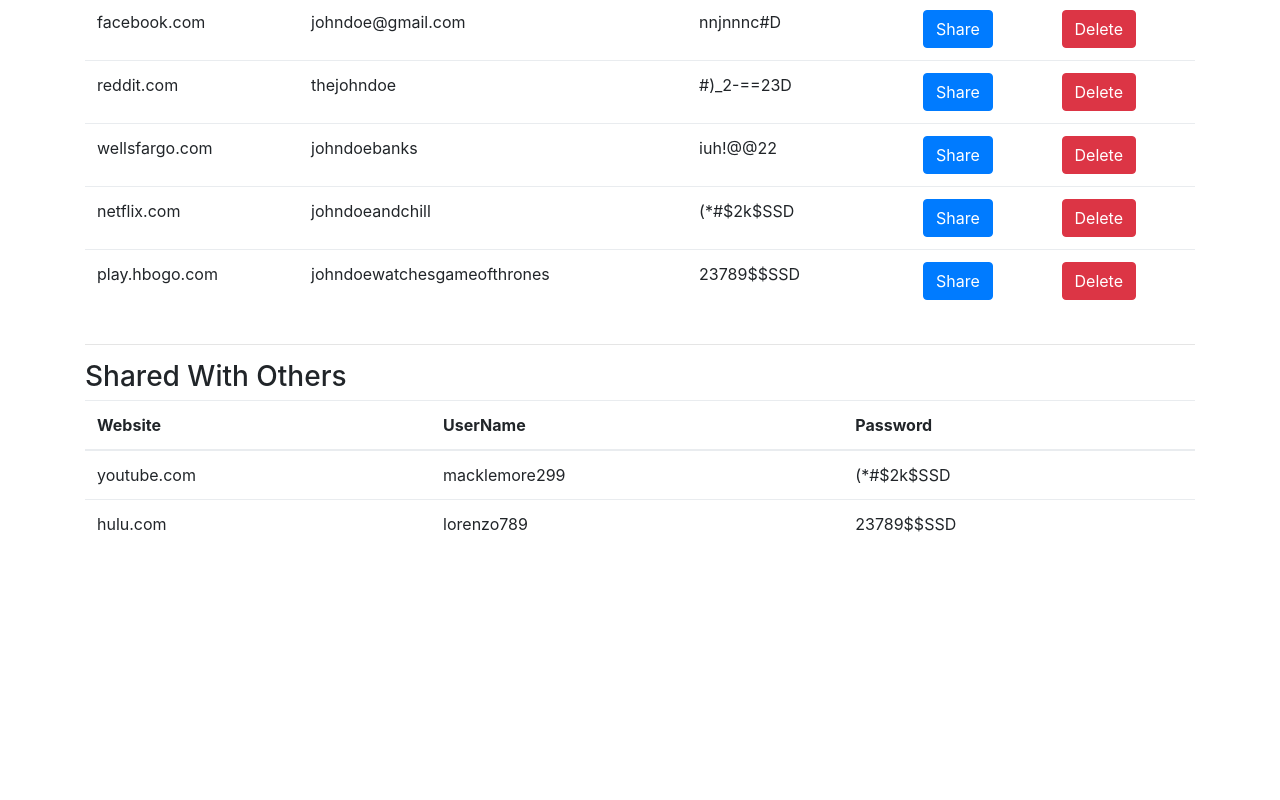
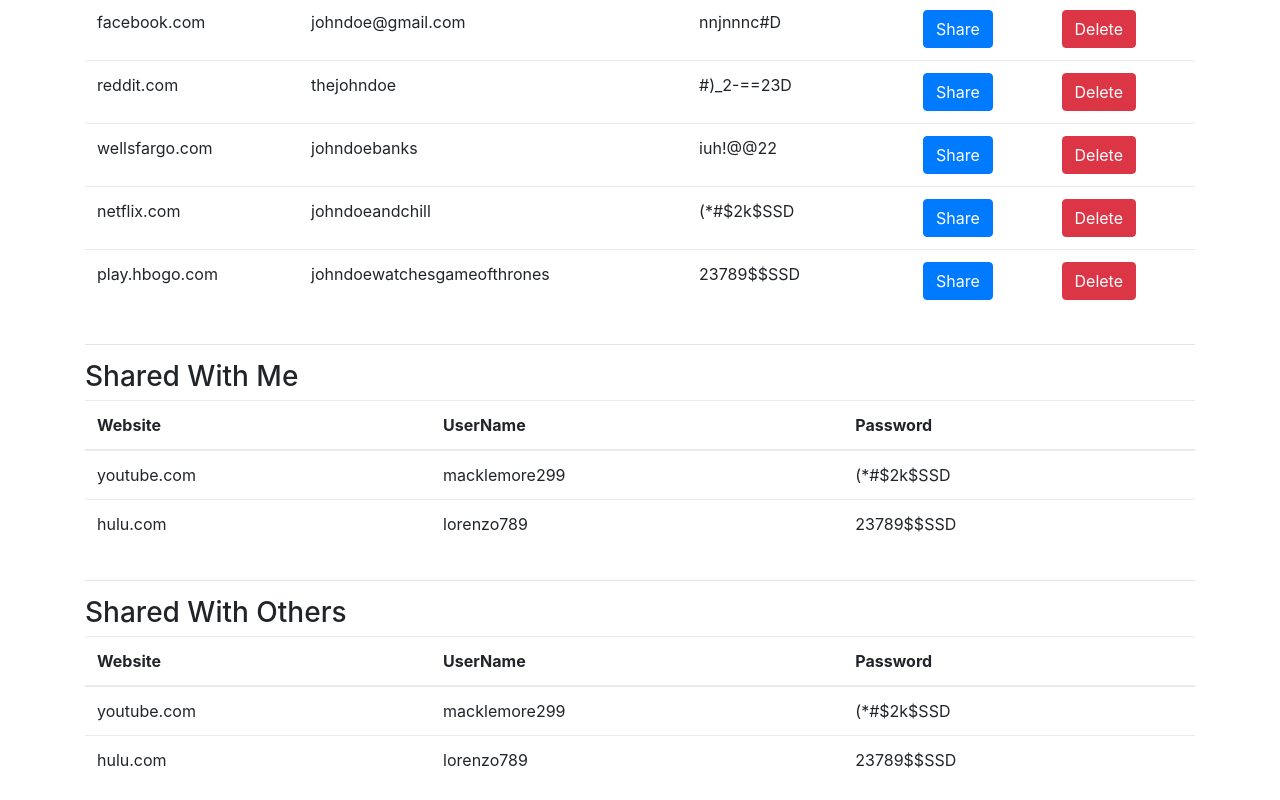
Before and after one commit to amatranga/creditShare, a React app: page / in a window 1280 px wide. Shown: the part 210-1010 px from the top of the page. Before the commit the page ends 800 px from the top, so only its background shows below. Built offline with nearby package versions, Linux system fonts and the light colour scheme.

Commit message:
Implements sharedWithMeComponent rendering

```diff
--- a/src/components/CreditShare.tsx
+++ b/src/components/CreditShare.tsx
@@ -77,6 +77,10 @@
           </div>
           <hr />
           <div className="row justify-content-center">
+            <SharedWithMe sharedWithMe={this.state.sharedWithMe} />
+          </div>
+          <hr />
+          <div className="row justify-content-center">
             <SharedWithOthers
               sharedWithOthers={this.state.sharedWithOthers} />
           </div>
--- a/src/components/SharedWithMe.tsx
+++ b/src/components/SharedWithMe.tsx
@@ -5,12 +5,8 @@
   constructor(props:any) {
     super(props);
     this.state = {
-      SharedWithMe: [this.props.SharedWithMe]
+      sharedWithMe: [this.props.sharedWithMe]
     }
-  }
-
-  componentWillMount() {
-    console.log(this.props, 'props in SharedWithMe');
   }
   render() {
     return (
```
